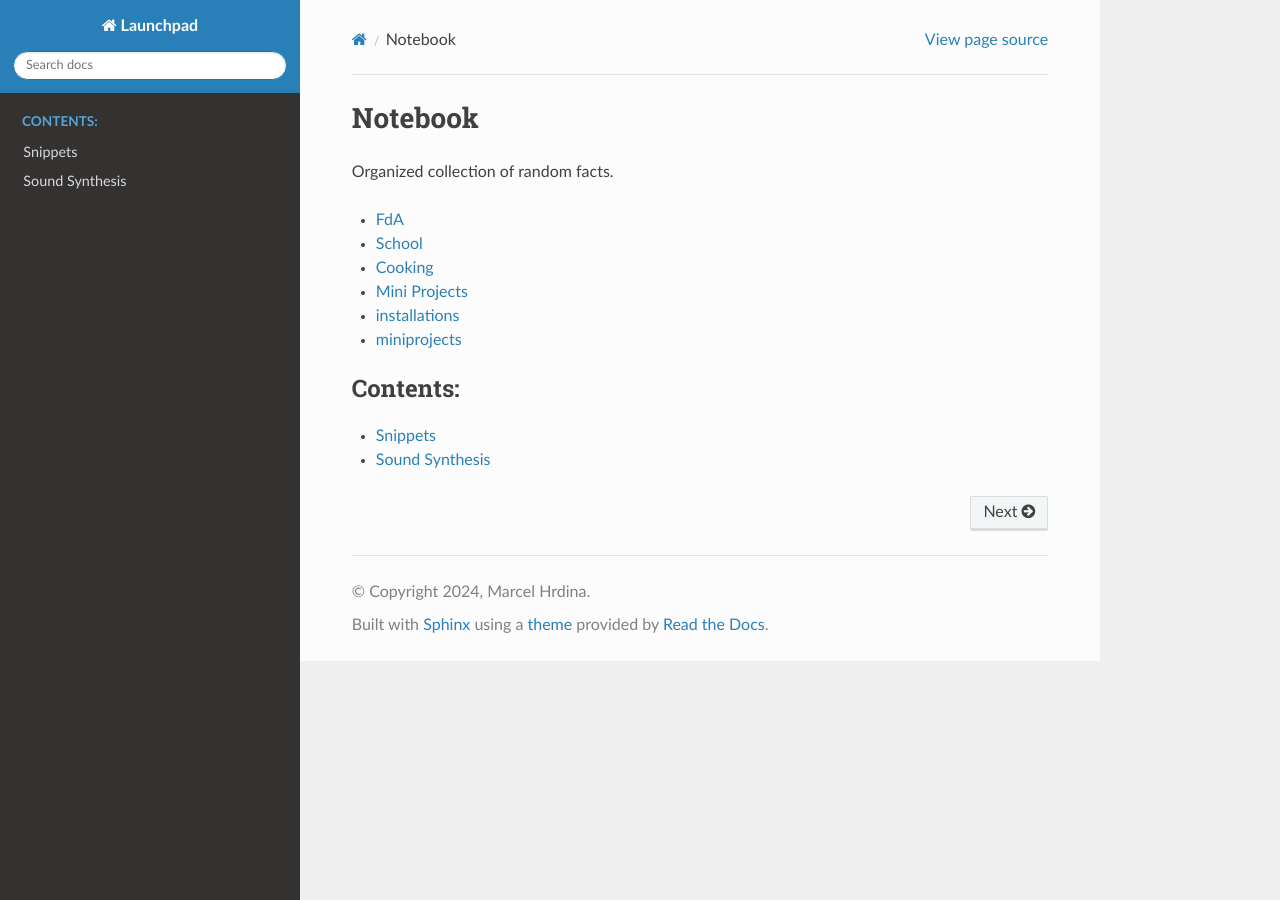
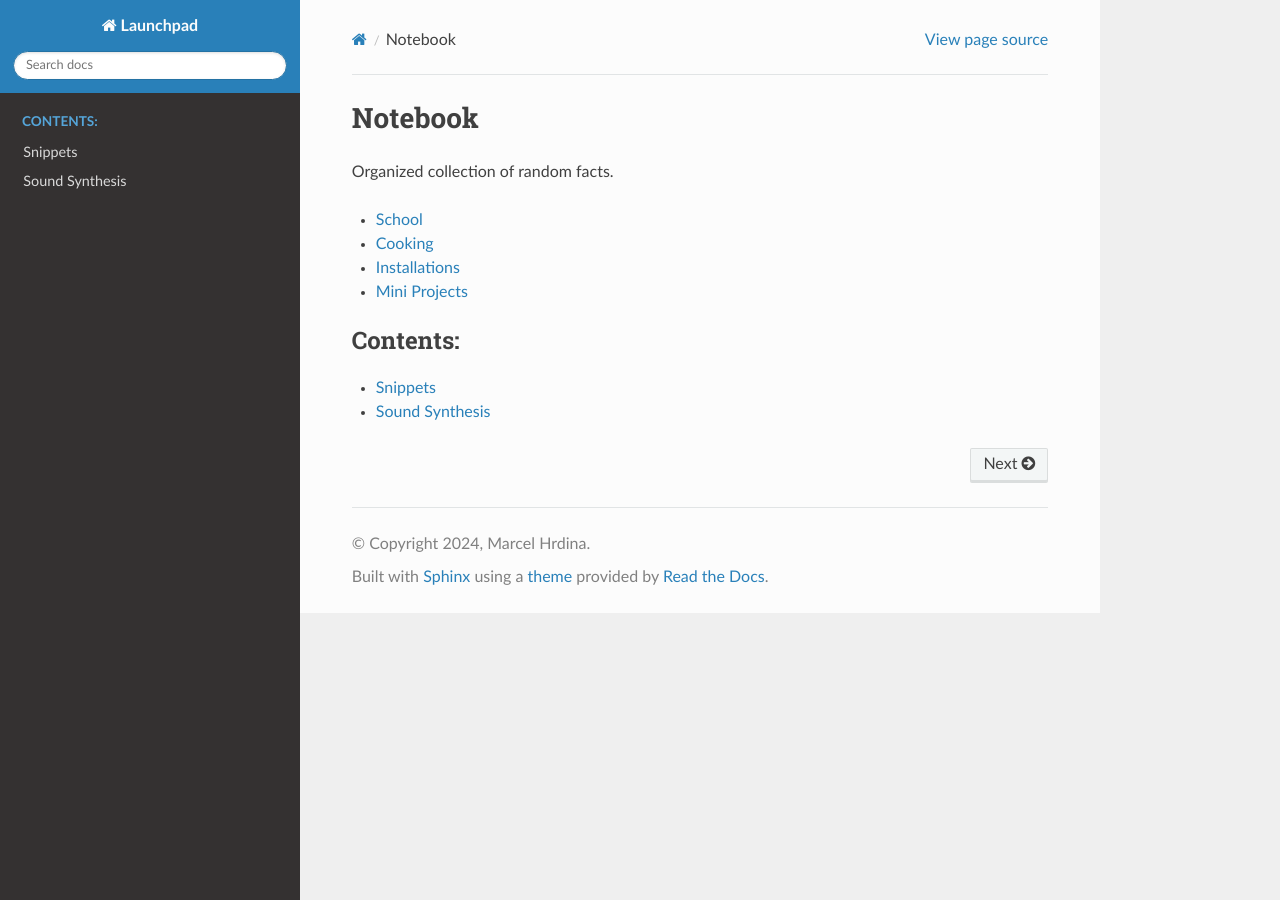
Before and after one commit to hugligit/launchpad, a Sphinx documentation site: the page built from source/index.rst, in a window 1280 px wide. Built offline with Sphinx 7.4.7 and the Read the Docs theme 3.1.0, drawn with Linux system fonts in a browser that asks for light colours.

Commit message:
moved to same place with all other documentation

```diff
--- a/source/index.rst
+++ b/source/index.rst
@@ -11,12 +11,10 @@ Organized collection of random facts.
 
 
 
-* `FdA <https://hugligit.github.io/FdA/>`_
-* `School <https://hugligit.github.io/school/>`_
-* `Cooking  <https://hugligit.github.io/Recipes/>`_
-* `Mini Projects  <https://hugligit.github.io/miniprojects/>`_
-* `installations <../inst/>`_
-* `miniprojects <../miniprojects/>`_
+* `School <../school/>`_
+* `Cooking  <../cooking/>`_
+* `Installations <../installations/>`_
+* `Mini Projects <../miniprojects/>`_
 
 .. * `a link`_.
 .. .. _a link: https://hugligit.github.io/FdA/html/index.html
```
Also changed, not shown: 2 other files.
